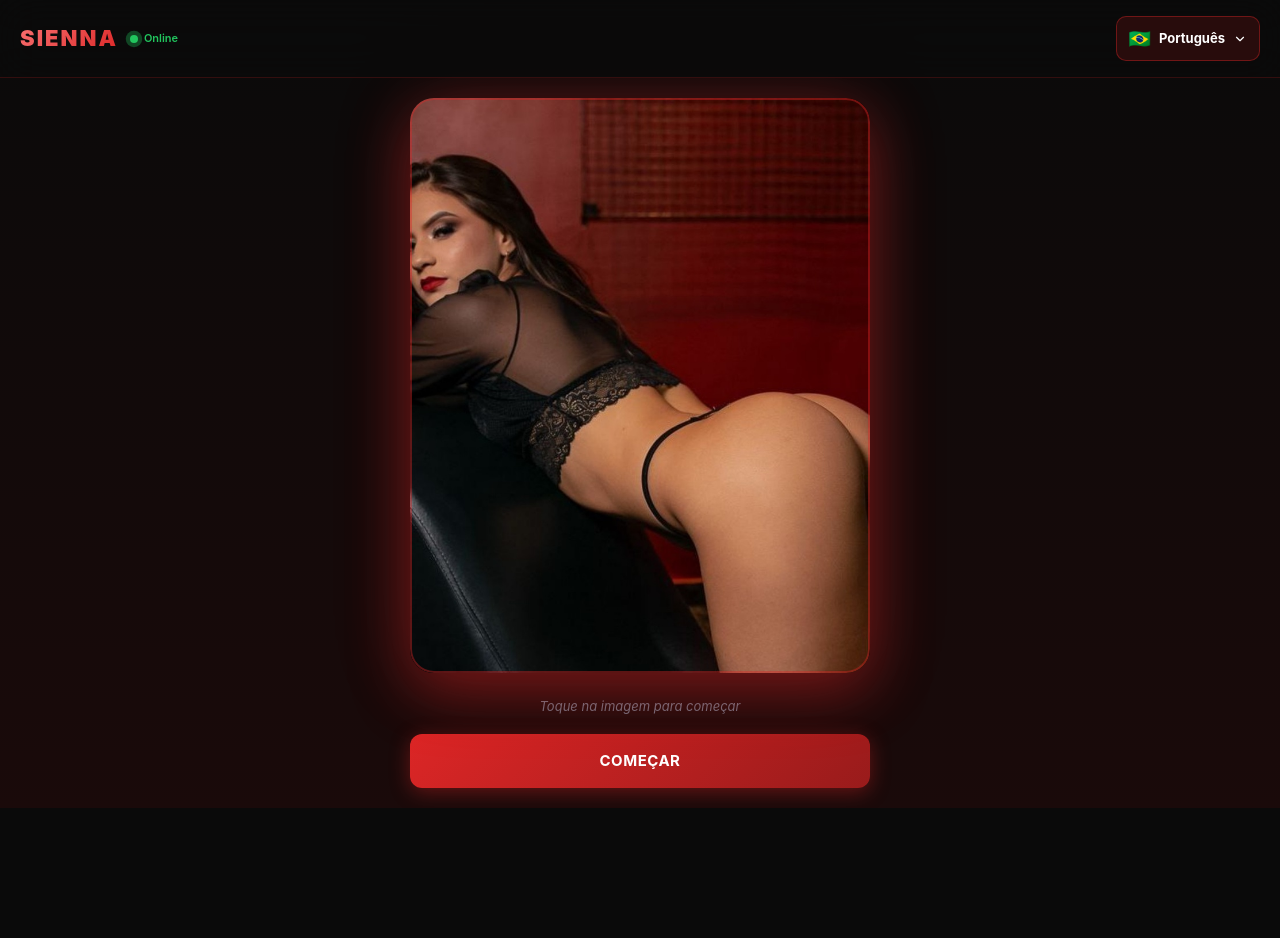
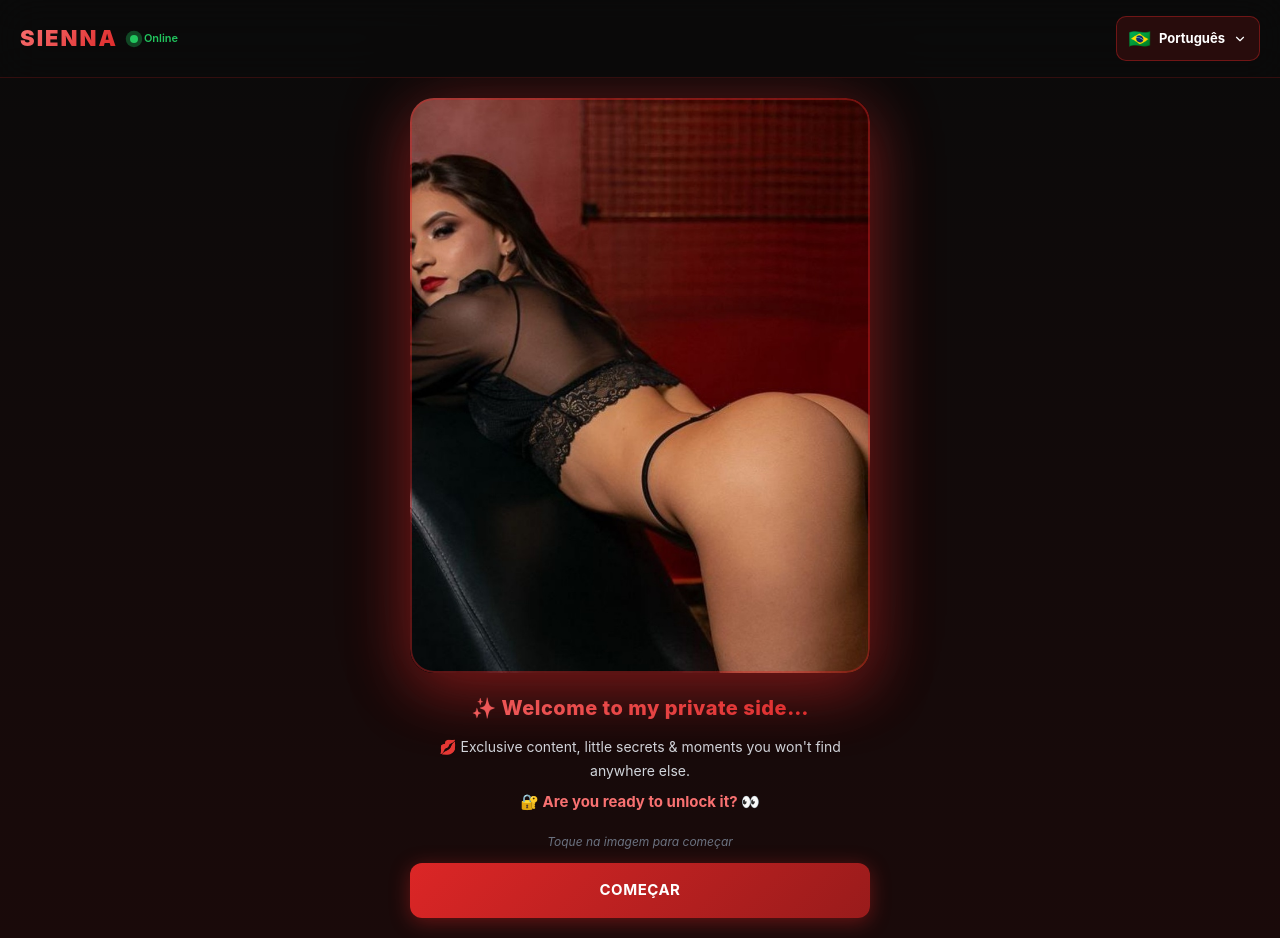
Before and after one commit to dioneelizeudaluz-afk/Sienna_Landing-, a React (Vite) app: page / in a window 1280 px wide. Before the commit the page ends 808 px from the top, so only its background shows below. Built offline with nearby package versions, Linux system fonts and the light colour scheme.

Commit message:
Adicionar frase de boas-vindas na landing

```diff
--- a/src/components/LandingScreen.tsx
+++ b/src/components/LandingScreen.tsx
@@ -5,7 +5,7 @@ export default function LandingScreen({ onStart }: { onStart: () => void }) {
 
   return (
     <div className="fade-in" style={{ minHeight: 'calc(100vh - 70px)', display: 'flex', flexDirection: 'column', padding: '20px', maxWidth: 500, margin: '0 auto', width: '100%' }}>
-      <div className="cover-frame" onClick={onStart} style={{ marginBottom: 24 }}>
+      <div className="cover-frame" onClick={onStart} style={{ marginBottom: 20 }}>
         <img
           src="/sienna-cover.jpg"
           alt="Sienna"
@@ -13,12 +13,24 @@ export default function LandingScreen({ onStart }: { onStart: () => void }) {
             const target = e.target as HTMLImageElement;
             target.style.display = 'none';
             const parent = target.parentElement!;
-            parent.innerHTML = '<div style="padding:120px 20px;text-align:center;color:#666;background:#131320;border-radius:24px;font-size:13px;">Adiciona a imagem em /public/sienna-cover.jpg</div>';
+            parent.innerHTML = '<div style="padding:120px 20px;text-align:center;color:#666;background:#1a0a0a;border-radius:24px;font-size:13px;">Adiciona a imagem em /public/sienna-cover.jpg</div>';
           }}
         />
       </div>
 
-      <p style={{ fontSize: 13, color: '#6b7280', textAlign: 'center', marginBottom: 16, fontStyle: 'italic' }}>
+      <div style={{ textAlign: 'center', marginBottom: 20 }}>
+        <h2 style={{ fontSize: 20, fontWeight: 800, marginBottom: 12, background: 'linear-gradient(135deg, #f87171, #dc2626)', WebkitBackgroundClip: 'text', WebkitTextFillColor: 'transparent', letterSpacing: 0.5 }}>
+          ✨ {t('welcome_title')}
+        </h2>
+        <p style={{ fontSize: 14, lineHeight: 1.7, color: '#d1d5db', marginBottom: 8 }}>
+          💋 {t('welcome_line1')}
+        </p>
+        <p style={{ fontSize: 15, fontWeight: 700, color: '#f87171' }}>
+          🔐 {t('welcome_line2')} 👀
+        </p>
+      </div>
+
+      <p style={{ fontSize: 12, color: '#6b7280', textAlign: 'center', marginBottom: 12, fontStyle: 'italic' }}>
         {t('start_hint')}
       </p>
 
```
